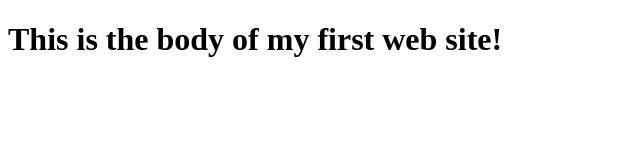
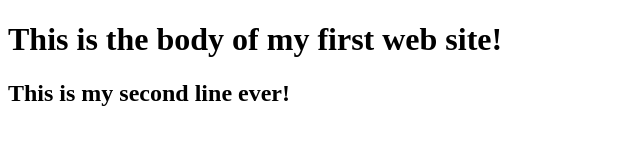
Before and after one commit to DGavGit/HTML_CSS_Javascript, a plain HTML site: page index.html in a window 1280 px wide. Shown: the whole page, without its empty margins (0-640 px from the left). Drawn offline with Linux system fonts and the light colour scheme.

Commit message:
Added an h2

```diff
--- a/index.html
+++ b/index.html
@@ -5,5 +5,6 @@
 	</head>
 	<body>
 		<h1>This is the body of my first web site!</h1>
+		<h2>This is my second line ever!</h2>
 	</body>
 </html>
```
